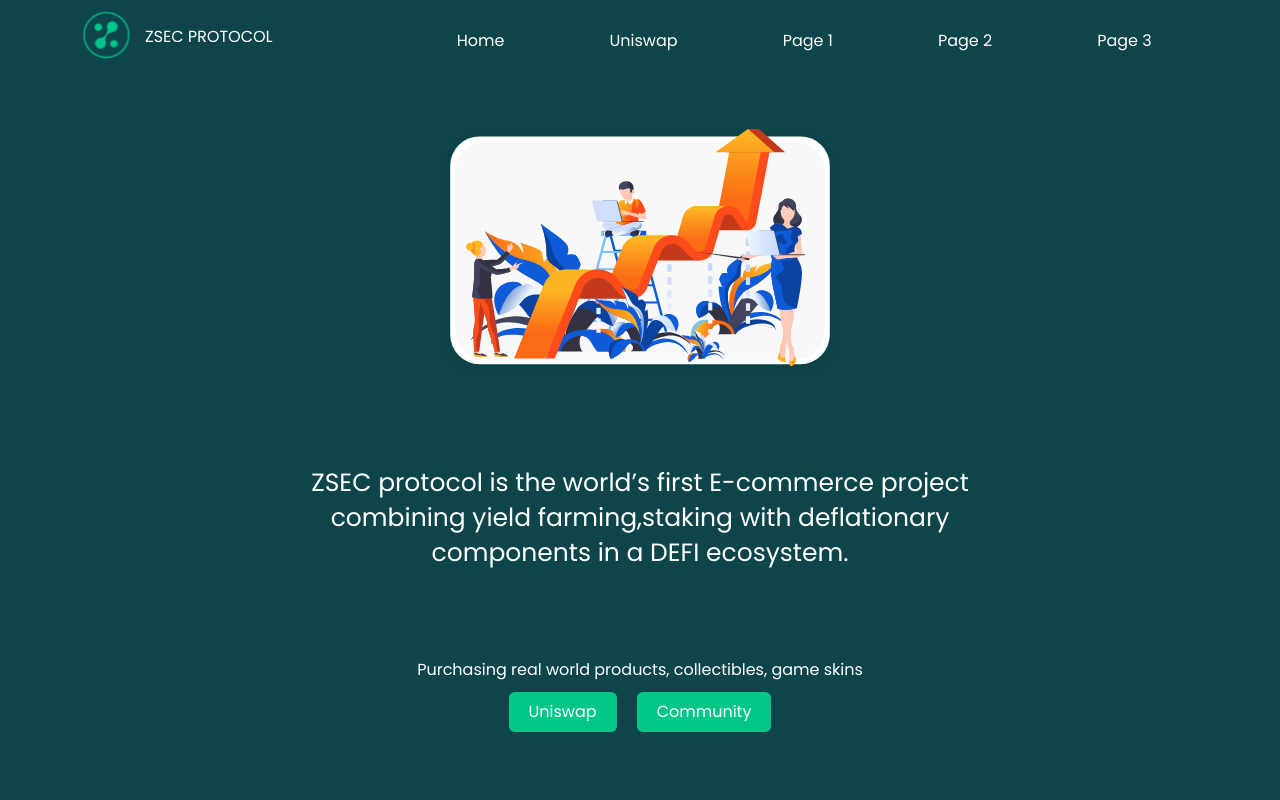
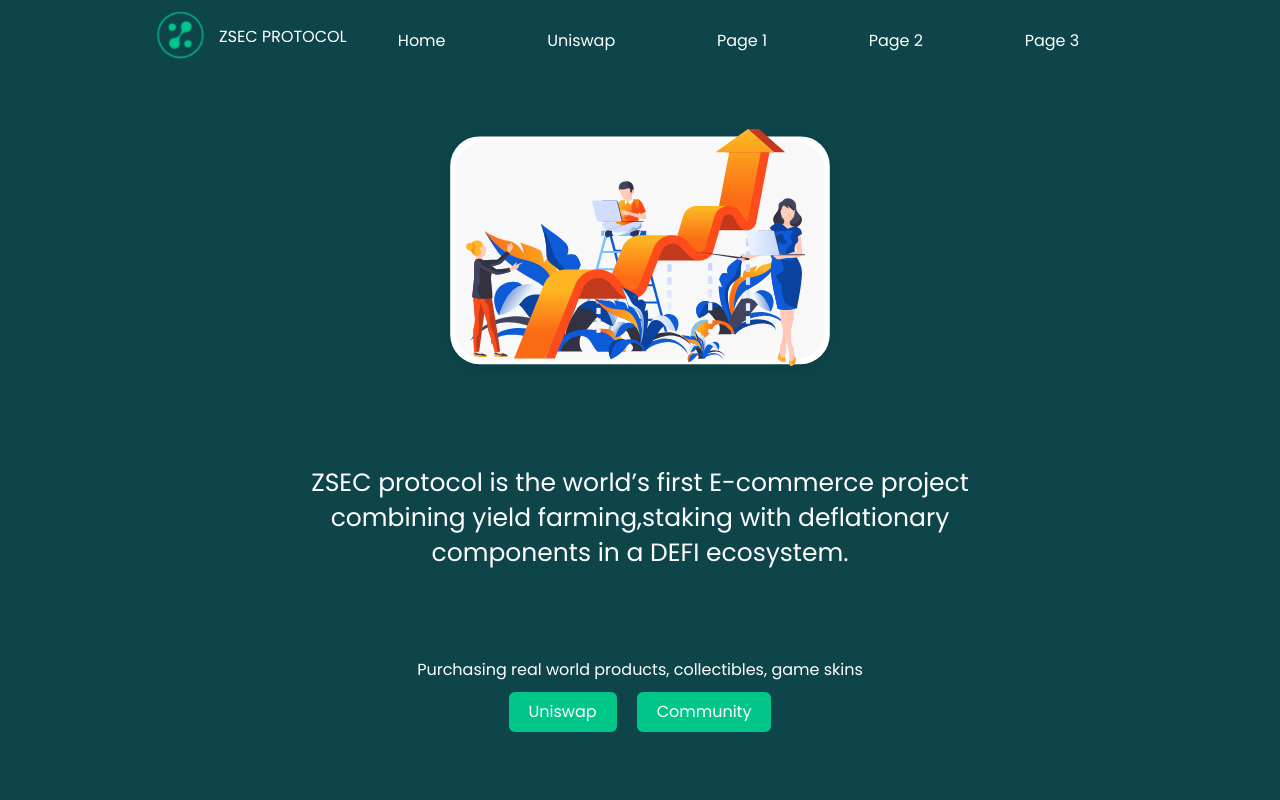
Before and after one commit to naseemshah/react-zesc-website, a React (Create React App) app: page / in a window 1280 px wide. Shown: the top 800 px of the page. Built offline with nearby package versions, Linux system fonts and the light colour scheme.

Commit message:
bug fixes

```diff
--- a/src/components/Navbar/Navbar.js
+++ b/src/components/Navbar/Navbar.js
@@ -14,6 +14,9 @@
         setsideBarOpen(!sidebarBtnOpen)
     }
   return (
+    <div>
+
+
             <div className="NavContainer">
 
             <nav className="navbar">
@@ -36,12 +39,14 @@
                 </div>
 
             </nav>
+
+        </div>
         <div>
         <AnimatePresence>
         {
             sideBarOpen &&
 
-                <motion.div  key="sidebar" transition={{delay: 0, duration: 0.5}} exit={{ x: "100vw" }}>
+                <motion.div  key="sidebar" transition={{delay: 0, duration: 0.5}} exit={{ position:"fixed", x: "100vw" }}>
                     <Sidebar
                         SidebarStates = {{sideBarOpen, setsideBarOpen}}
                     />
@@ -52,6 +57,7 @@
 
         </div>
     </div>
+
   );
 }
 
--- a/src/components/Navbar/navbar.css
+++ b/src/components/Navbar/navbar.css
@@ -1,23 +1,26 @@
 
-/* .NavContainer{
-    background-color: azure;
+.NavContainer{
+    background-color: #0D454A;
     width: 100vw;
+    height: 80px;
     display: flex;
     justify-content: center;
-} */
+    /* z-index: 50; */
+    position: fixed;
+    top: 0;
+}
 .navbar {
     padding: 10px;
     display: flex;
-    width: 100vw;
-    /* max-width: 1000px; */
+    width: 80vw;
+    max-width: 1000px;
     height: 80px;
     justify-content: space-around;
     align-items: center;
-    position: fixed;
-    top: 0;
+
     background-color: #0D454A;
     /* background-color: aqua; */
-    z-index: 100;
+
 }
 
 .nav-logo{
--- a/src/components/Navbar/sidebar.css
+++ b/src/components/Navbar/sidebar.css
@@ -1,12 +1,13 @@
 .sideBar{
     margin: 0;
     background-color: white;
-    position: absolute;
+    position: fixed;
     top: 0;
     width: 100vw;
     height: 100vh;
     overflow: hidden;
     padding: 50px 20px;
+    z-index: 100;
 }
 
 .sideBarHead{
```
Lines whose indentation alone changed are shown as unchanged.
